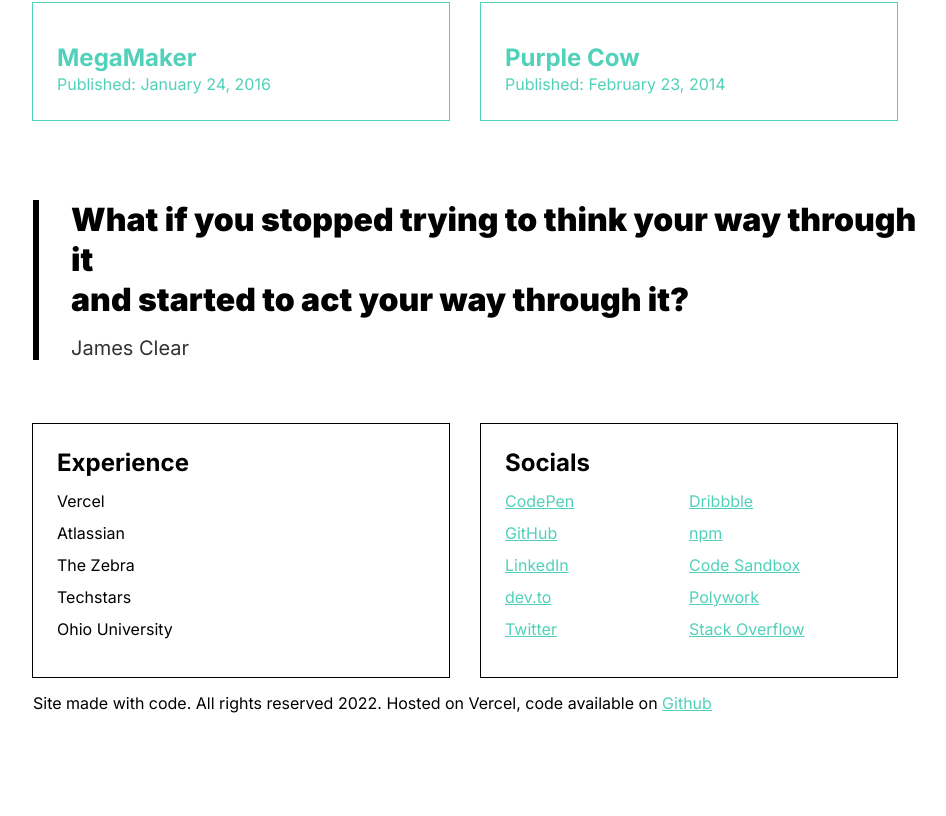
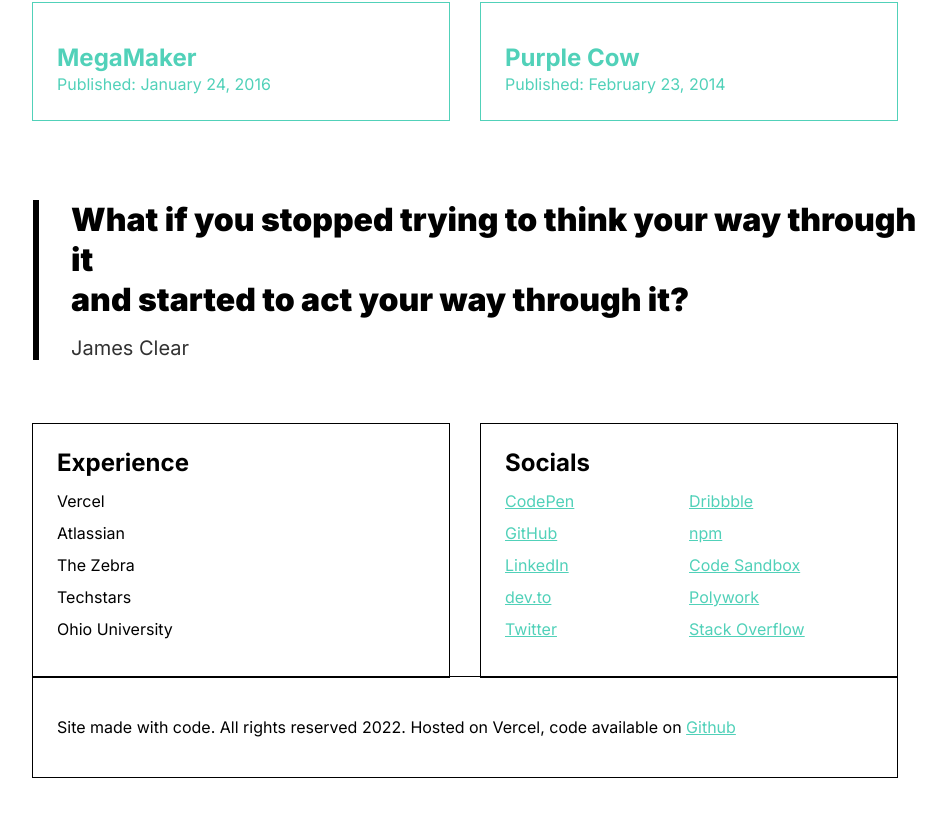
Before and after one commit to mattjared/personal-site, a Next.js app: page / in a window 1280 px wide. Shown: the part 790-1606 px from the top of the page, without its empty margins (175-1121 px from the left). Built offline with nearby package versions, Linux system fonts and the light colour scheme.

Commit message:
[main] cleaning up the square thing

```diff
--- a/components/layout.js
+++ b/components/layout.js
@@ -2,9 +2,10 @@ import Link from 'next/link';
 
 export default function Layout({ children }) {
   const currentYear = new Date().getFullYear();
+  // const opacities = ['bg-altBlue/100', 'bg-altBlue/90', 'bg-altBlue/80', 'bg-altBlue/70', 'bg-altBlue/60', 'bg-altBlue/50', 'bg-altBlue/40', 'bg-altBlue/30', 'bg-altBlue/20', 'bg-altBlue/10', 'bg-altBlue/5', 'bg-altBlue/2']
   let items = [];
-  const opacities = ['100', '90', '80', '70', '60', '50', '40', '30', '20', '10', '5', '2'];
-  opacities.forEach((el) => {
+  const opacities2 = ['100', '90', '80', '70', '60', '50', '40', '30', '20', '10', '5', '2'];
+  opacities2.forEach((el) => {
     items.push(`bg-altBlue/${el}`)
   })
   return (
@@ -15,15 +16,18 @@ export default function Layout({ children }) {
       </Link>
     </h1>
     <div className="flex items-stretch gap-1 mb-3 h-[32px]">
+      {/* {opacities.map((el, i) => {
+        return (<div className={`${el} grow h-full`} key={i}></div>)
+      })} */}
       {items.map((el, i) => {
         return (<div className={`${el} grow h-full`} key={i}></div>)
       })}
     </div>
-    <div className='mb-6'>
-      { children }
-    </div>
-    <footer className="shadow p-6">
-      <p>Site made with code. All rights reserved {currentYear}. Hosted on Vercel, code available on <Link target="_blank" href="https://github.com/mattjared/personal-site ">Github</Link></p>
+    { children }
+    <footer>
+    <article className="css-gui-1vyjrns">
+      <p>Site made with code. All rights reserved {currentYear}. Hosted on Vercel, code available on <Link target="_blank" href="https://github.com/mattjared/mattjared.github.io">Github</Link></p>
+    </article>
     </footer>
   </div>
   );
```
